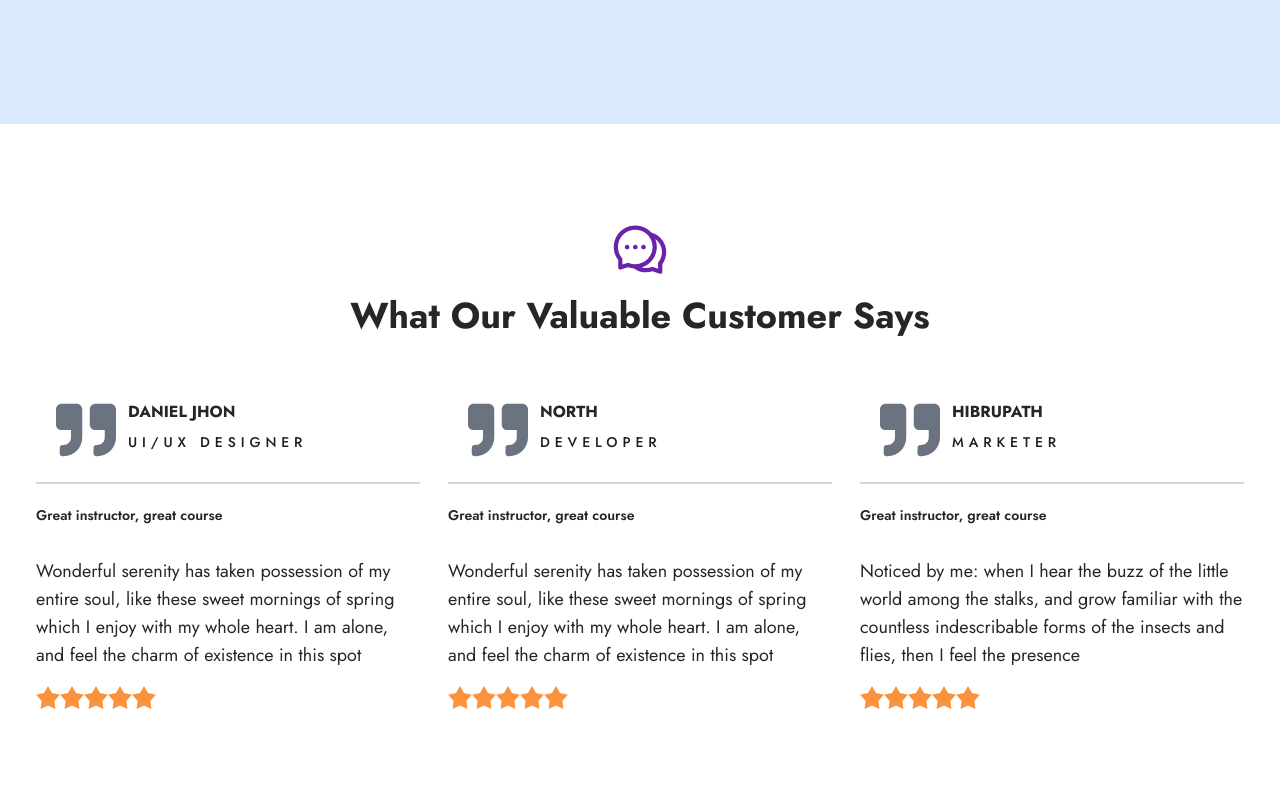
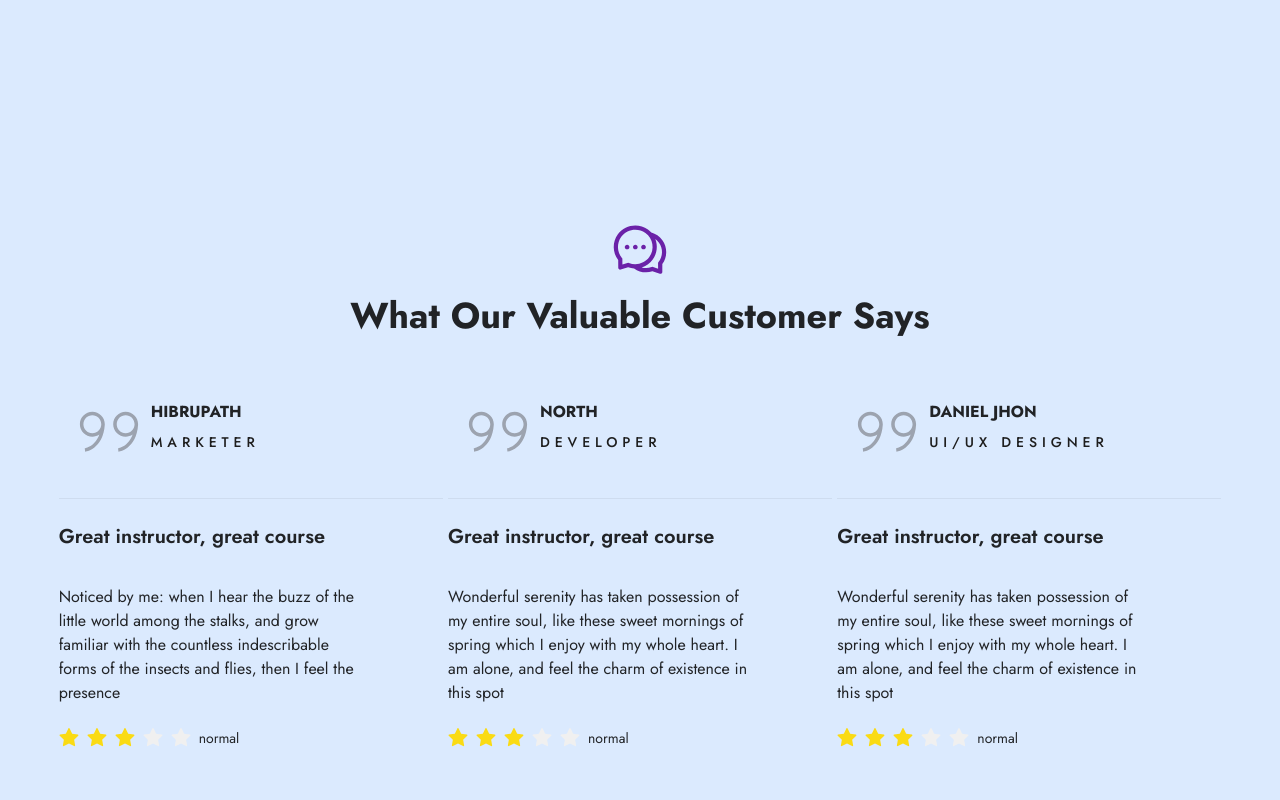
Before and after one commit to JoyCmollik/uLearn-mern-stack-webapplic, a React (Create React App) app in the folder ulearn-react-client-side/: page / in a window 1280 px wide. Shown: the part 1700-2500 px from the top of the page. Built offline with nearby package versions, Linux system fonts and the light colour scheme.

Commit message:
customer reviews

```diff
--- a/ulearn-react-client-side/src/components/Home/CustomerReviews/CustomerReview.js
+++ b/ulearn-react-client-side/src/components/Home/CustomerReviews/CustomerReview.js
@@ -29,14 +29,14 @@ const reviews = [
 
 const CustomerReview = () => {
 	return (
-		<section className='bg-base-100 pt-24 container mx-auto min-h-screen mb-20'>
+		<section className=' pt-24 container mx-auto min-h-screen mb-20'>
 			{/* title */}
-			<article>
+			<article className='px-14 mx-auto '>
 				<AiOutlineComment className='text-6xl mx-auto text-purple-800' />
 				<h2 className='capitalize font-bold text-4xl text-center my-4'>
 					what our valuable customer says
 				</h2>
-				<div className='flex flex-wrap mx-auto justify-center space-x-7 mt-16'>
+				<div className='flex flex-wrap flex-col md:flex-row-reverse items-center mx-auto justify-center  mt-16'>
 					{reviews.map((review) => (
 						<ReviewCard key={review.id} {...review} />
 					))}
--- a/ulearn-react-client-side/src/components/Home/ReviewCard/ReviewCard.js
+++ b/ulearn-react-client-side/src/components/Home/ReviewCard/ReviewCard.js
@@ -1,12 +1,16 @@
-import React from 'react';
-import { FaQuoteRight } from 'react-icons/fa';
+import React, { useState } from 'react';
+import { TfiQuoteRight } from 'react-icons/tfi';
+import { Divider, Rate } from 'antd';
 const ReviewCard = ({ title, name, position, desc }) => {
+	const reviews = ['terrible', 'bad', 'normal', 'good', 'wonderful'];
+	const [value, setValue] = useState(3);
 	return (
-		<div className='w-96 mb-5 md:mb-0'>
+		<div className='w-96 mb-5 md:mb-0 mx-auto'>
 			<div className='flex  gap-3 ml-5 '>
 				<p>
-					<FaQuoteRight className='text-6xl text-gray-500' />
+					<TfiQuoteRight className='text-6xl text-gray-400 font-light' />
 				</p>
+				{/* --------------------name & position------------------------ */}
 				<div className=''>
 					<h3 className='text-base font-bold'>{name}</h3>
 					<h4 className='text-sm text-dark tracking-[.35em]'>
@@ -14,41 +18,28 @@ const ReviewCard = ({ title, name, position, desc }) => {
 					</h4>
 				</div>
 			</div>
-			<div className='border border-gray-300 mt-2 mb-5'></div>
+			<Divider />
 			<div className='flex flex-col space-y-4'>
+				{/* ----------------------title&description---------------------------- */}
 				<div className='flex flex-col space-y-6'>
-					<h4 className='font-semibold'>{title}</h4>
-					<p className='text-lg'>{desc}</p>
+					<h4 className='font-semibold text-xl'>{title}</h4>
+					<p className='text-base w-[310px]'>{desc}</p>
 				</div>
-				{/* rating */}
-				<div className='rating'>
-					<input
-						type='radio'
-						name='rating-2'
-						className='mask mask-star-2 bg-orange-400'
+				{/*-----------------------------rating--------------------------- */}
+				<span>
+					<Rate
+						tooltips={reviews}
+						onChange={setValue}
+						value={value}
 					/>
-					<input
-						type='radio'
-						name='rating-2'
-						className='mask mask-star-2 bg-orange-400'
-						readOnly
-					/>
-					<input
-						type='radio'
-						name='rating-2'
-						className='mask mask-star-2 bg-orange-400'
-					/>
-					<input
-						type='radio'
-						name='rating-2'
-						className='mask mask-star-2 bg-orange-400'
-					/>
-					<input
-						type='radio'
-						name='rating-2'
-						className='mask mask-star-2 bg-orange-400'
-					/>
-				</div>
+					{value ? (
+						<span className='ant-rate-text'>
+							{reviews[value - 1]}
+						</span>
+					) : (
+						''
+					)}
+				</span>
 			</div>
 		</div>
 	);
```
